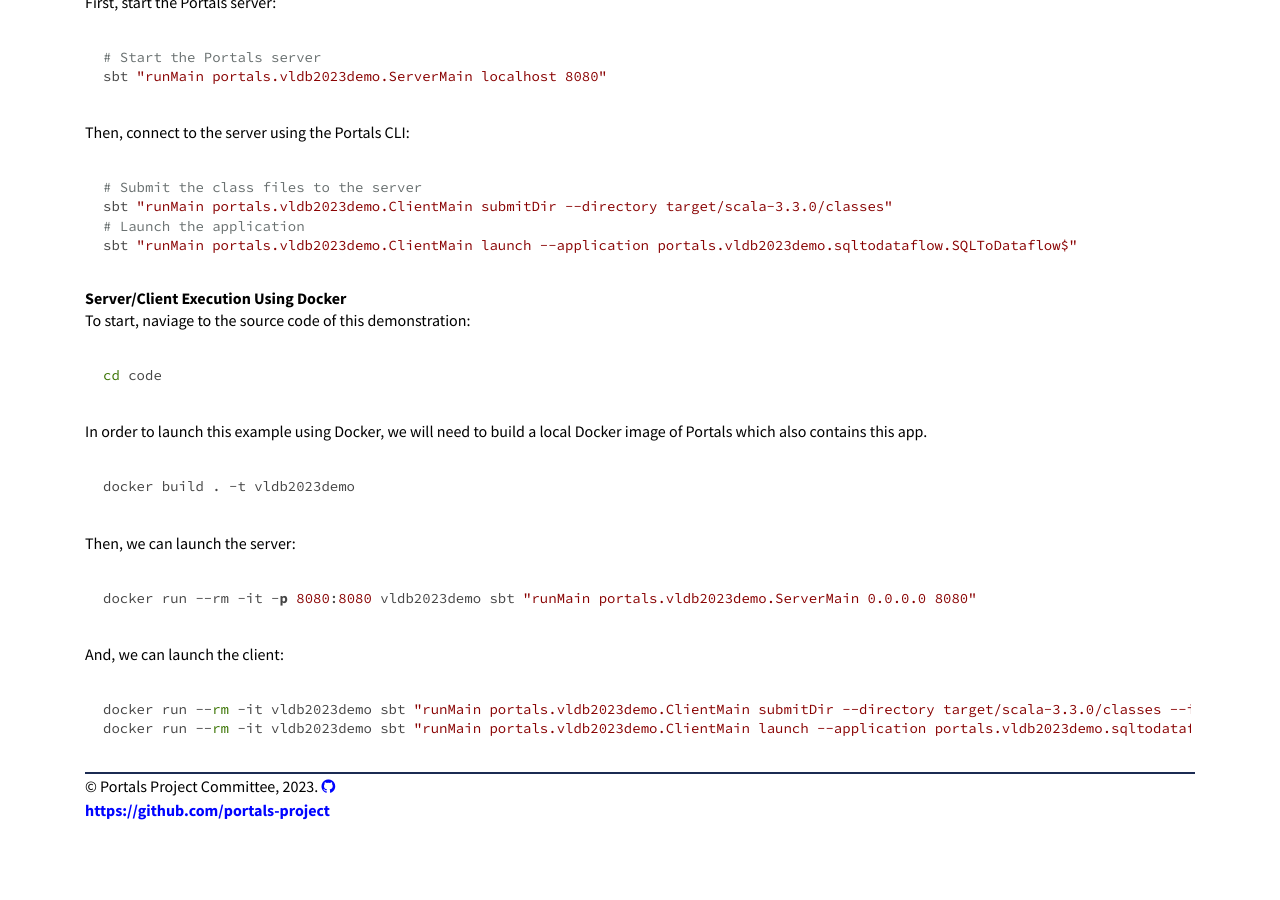
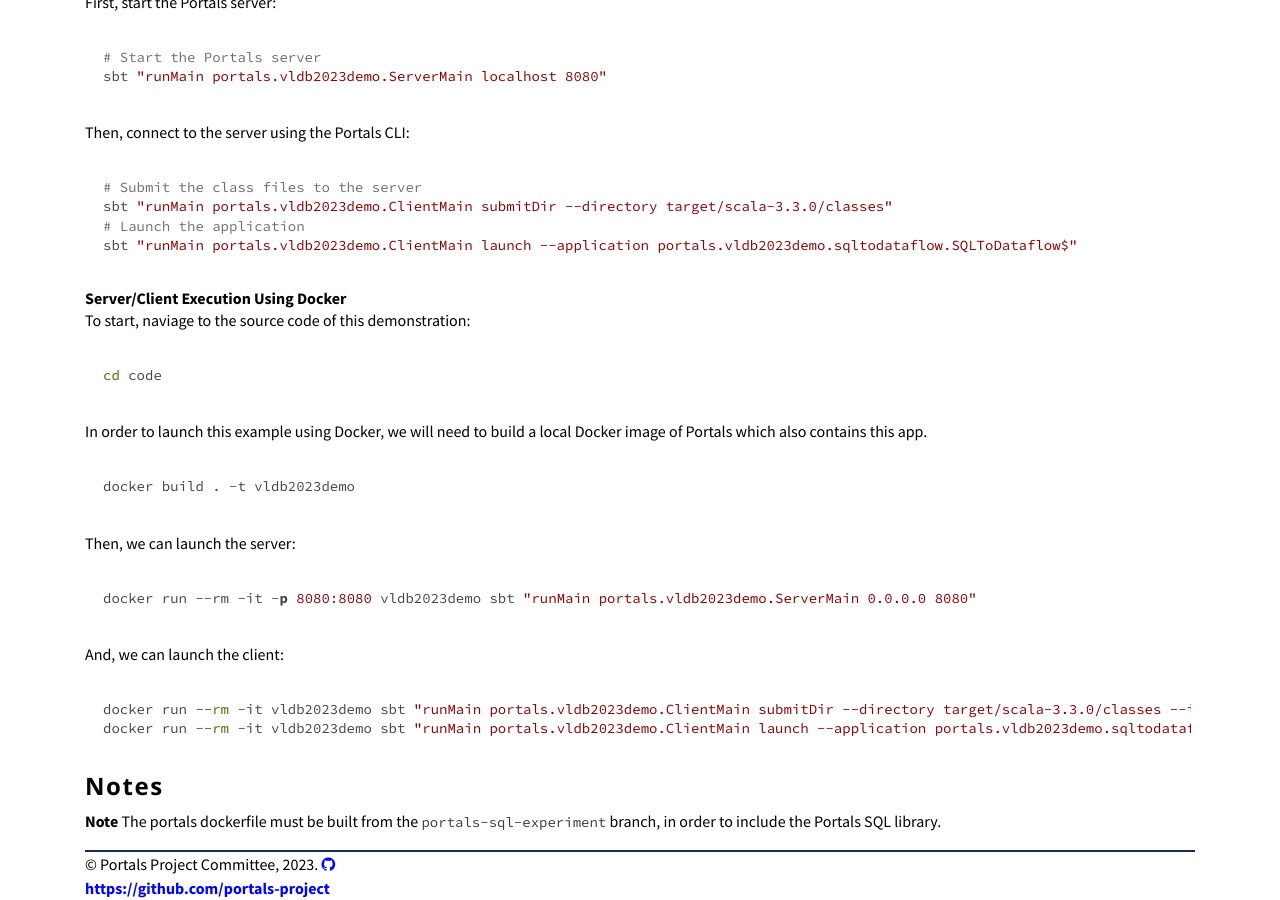
Before and after one commit to portals-project/vldb2023demo, a Jekyll site: the page built from sql-to-dataflow.md, in a window 1280 px wide and 900 px high, scrolled down 4108 px. Built offline with Jekyll 4.4.1, drawn with Linux system fonts in a browser that asks for light colours; nearby versions of some CDN libraries; before the commit the page ends 4930 px from its top, so only the background shows below that.

Commit message:
Note on building dockerfile

````diff
--- a/sql-to-dataflow.md
+++ b/sql-to-dataflow.md
@@ -241,3 +241,8 @@ And, we can launch the client:
 docker run --rm -it vldb2023demo sbt "runMain portals.vldb2023demo.ClientMain submitDir --directory target/scala-3.3.0/classes --ip host.docker.internal --port 8080"
 docker run --rm -it vldb2023demo sbt "runMain portals.vldb2023demo.ClientMain launch --application portals.vldb2023demo.sqltodataflow.SQLToDataflow$ --ip host.docker.internal --port 8080"
 ```
+
+## Notes
+
+> **Note**
+> The portals dockerfile must be built from the `portals-sql-experiment` branch, in order to include the Portals SQL library.
````
